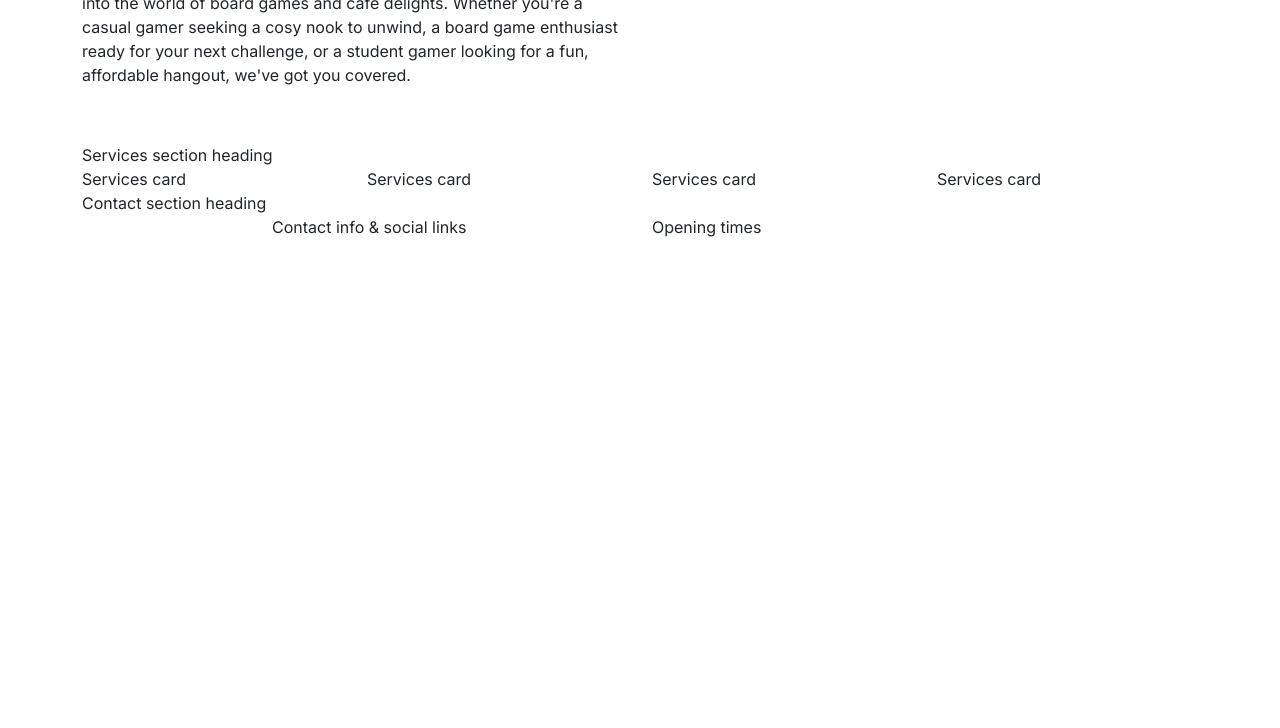
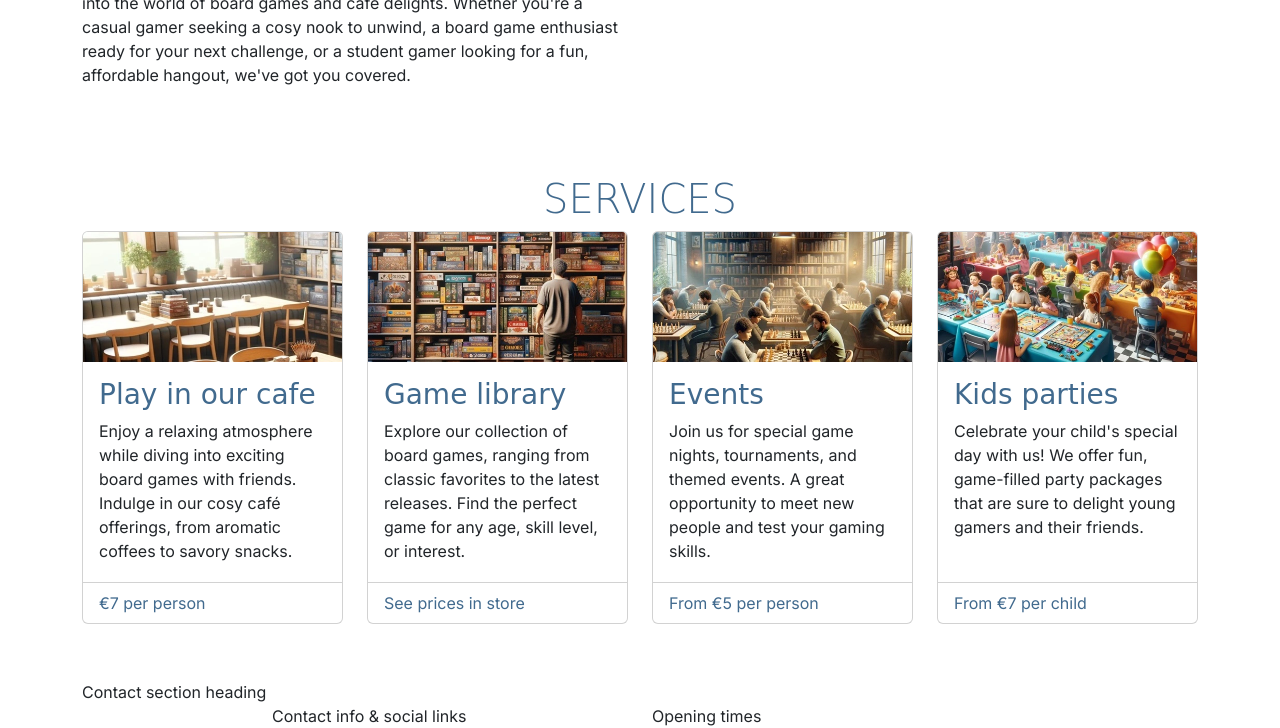
Before and after one commit to Georgeburn94/boardwalk-games, a plain HTML site: page index.html in a window 1280 px wide. Shown: the part 404-1132 px from the top of the page. Before the commit the page ends 800 px from the top, so only its background shows below. Drawn offline with nearby package versions, Linux system fonts and the light colour scheme; a web font is replaced by a local one.

Commit message:
add: service cards

```diff
--- a/assets/css/styles.css
+++ b/assets/css/styles.css
@@ -26,6 +26,22 @@ h3 {
     color: var(--primary-color);
 }
 
+h1,
+h2 {
+    text-transform: uppercase;
+}
+
+
+#services .card-footer {
+    font: bold;
+    color: var(--highlight-color);
+    background-color: transparent;
+}
+
+#services .card {
+    margin-bottom: 1.5rem;
+}
+
 .section {
     margin-top: 2rem;
     margin-bottom: 2rem;
@@ -52,3 +68,38 @@ h3 {
     border: 2px solid white;
     background-color: lightgray;
 } */
+
+
+/* Media queries */
+
+/* Medium devices (tablets, 768px and up) */
+@media screen and (min-width: 768px) {
+    /* Make all service cards the same height for consistency */
+    #services .card-body {
+        min-height: 191px;
+    }
+}
+
+/* Large devices (small laptops, 992px and up) */
+@media screen and (min-width: 992px) {
+    /* Make all service cards the same height for consistency */
+    #services .card-body {
+        min-height: auto;
+    }
+}
+
+/* xl devices (large desktops, 1200px and up) */
+@media screen and (min-width: 1200px) {
+    /* make all service cards the same height for consistency */
+    #services .card-body {
+        min-height: 220px;
+    }
+}
+
+/* xxl devices (larger desktops, 1400px and up) */
+@media screen and (min-width: 1400px) {
+    /* make all service cards the same height for consistency */
+    #services .card-body {
+        min-height: 195px;
+    }
+}
--- a/index.html
+++ b/index.html
@@ -48,7 +48,6 @@
     <body class="d-flex flex-column min-vh-100">
 
         <!-- Navigation -->
-        <!-- Navigation -->
         <nav id="navbar" class="navbar navbar-expand-lg" data-bs-theme="dark">
             <div class="container">
                 <a class="navbar-brand" href="index.html">
@@ -64,7 +63,7 @@
                             <a class="nav-link active" aria-current="page" href="index.html">Home</a>
                         </li>
                         <li class="nav-item">
-                            <a class="nav-link" href="#">Services</a>
+                            <a class="nav-link" href="services.html">Services</a>
                         </li>
                         <li class="nav-item">
                             <a class="nav-link" href="game-library.html">Games</a>
@@ -96,13 +95,16 @@
                     <div id="carouselExample" class="carousel slide" data-bs-ride="carousel">
                         <div class="carousel-inner">
                             <div class="carousel-item active">
-                                <img src="assets/images/boardwalk-games-carousel-image-1.webp" class="d-block w-100" alt="cafe with board games on table">
+                                <img src="assets/images/boardwalk-games-carousel-image-1.webp" class="d-block w-100"
+                                    alt="cafe with board games on table">
                             </div>
                             <div class="carousel-item">
-                                <img src="assets/images/boardwalk-games-carousel-image-2.webp" class="d-block w-100" alt="cafe with armchairs and chess boards">
+                                <img src="assets/images/boardwalk-games-carousel-image-2.webp" class="d-block w-100"
+                                    alt="cafe with armchairs and chess boards">
                             </div>
                             <div class="carousel-item">
-                                <img src="assets/images/boardwalk-games-carousel-image-3.webp" class="d-block w-100" alt="image showing cafe with people playing board games">
+                                <img src="assets/images/boardwalk-games-carousel-image-3.webp" class="d-block w-100"
+                                    alt="image showing cafe with people playing board games">
                             </div>
                         </div>
                         <button class="carousel-control-prev" type="button" data-bs-target="#carouselExample"
@@ -127,14 +129,80 @@
         <main>
             <!-- New Games section -->
             <!-- Services section -->
-            <section class="container">
+            <section id="services" class="container section">
                 <div class="row">
-                    <div class="col-12">Services section heading</div>
-                    <div class="col-12 col-md-6 col-xl-3">Services card</div>
-                    <div class="col-12 col-md-6 col-xl-3">Services card</div>
-                    <div class="col-12 col-md-6 col-xl-3">Services card</div>
-                    <div class="col-12 col-md-6 col-xl-3">Services card</div>
-                </div>
+                    <div class="col-12 text-center">
+                        <h2 class="display-6">Services</h2>
+                    </div>
+                    <div class="col-12 col-md-6 col-xl-3">
+                        <div class="card">
+                            <img src="assets/images/services-1.webp" class="card-img-top"
+                                alt="Boardwalk games cafe table by a window, stacks of boardgames can be seen on the table">
+                            <div class="card-body">
+                                <h3 class="card-title sub-heading-color">Play in our cafe</h3>
+                                <p class="card-text">
+                                    Enjoy a relaxing atmosphere while diving into exciting board
+                                    games with friends. Indulge in our cosy café offerings, from
+                                    aromatic coffees to savory snacks.
+                                </p>
+                            </div>
+                            <div class="card-footer">
+                                <p class="mb-0">€7 per person</p>
+                            </div>
+                        </div>
+                    </div>
+                    <div class="col-12 col-md-6 col-xl-3">
+                        <div class="card">
+                            <img src="assets/images/services-2.webp" class="card-img-top"
+                                alt="Board games stacked in bookshelves, a man can be seen browsing the shelves" />
+                            <div class="card-body">
+                                <!-- bootstrap cards come as h5 by default, changed to h3 to fit project heading hierarchy -->
+                                <h3 class="card-title sub-heading-color">Game library</h3>
+                                <p class="card-text">
+                                    Explore our collection of board games, ranging from classic
+                                    favorites to the latest releases. Find the perfect game for
+                                    any age, skill level, or interest.
+                                </p>
+                            </div>
+                            <div class="card-footer">
+                                <p class="mb-0">See prices in store</p>
+                            </div>
+                        </div>
+                    </div>
+                    <div class="col-12 col-md-6 col-xl-3">
+                        <div class="card">
+                            <img src="assets/images/services-3.webp" class="card-img-top">
+                            <div class="card-body">
+                                <h3 class="card-title sub-heading-color">Events</h3>
+                                <p class="card-text">
+                                    Join us for special game nights, tournaments, and themed
+                                    events. A great opportunity to meet new people and test your
+                                    gaming skills.
+                                </p>
+                            </div>
+                            <div class="card-footer">
+                                <p class="mb-0">From €5 per person</p>
+                            </div>
+                        </div>
+                    </div>
+                    <div class="col-12 col-md-6 col-xl-3">
+                        <div class="card">
+                            <img src="assets/images/services-4.webp" class="card-img-top"
+                                alt="A kids party being held at Boardwalk Games">
+                            <div class="card-body">
+                                <h3 class="card-title sub-heading-color">Kids parties</h3>
+                                <p class="card-text">
+                                    Celebrate your child's special day with us! We offer fun,
+                                    game-filled party packages that are sure to delight young
+                                    gamers and their friends.
+                                </p>
+                            </div>
+                            <div class="card-footer">
+                                <p class="mb-0">From €7 per child</p>
+                            </div>
+                        </div>
+                    </div>
+
             </section>
 
 
```
